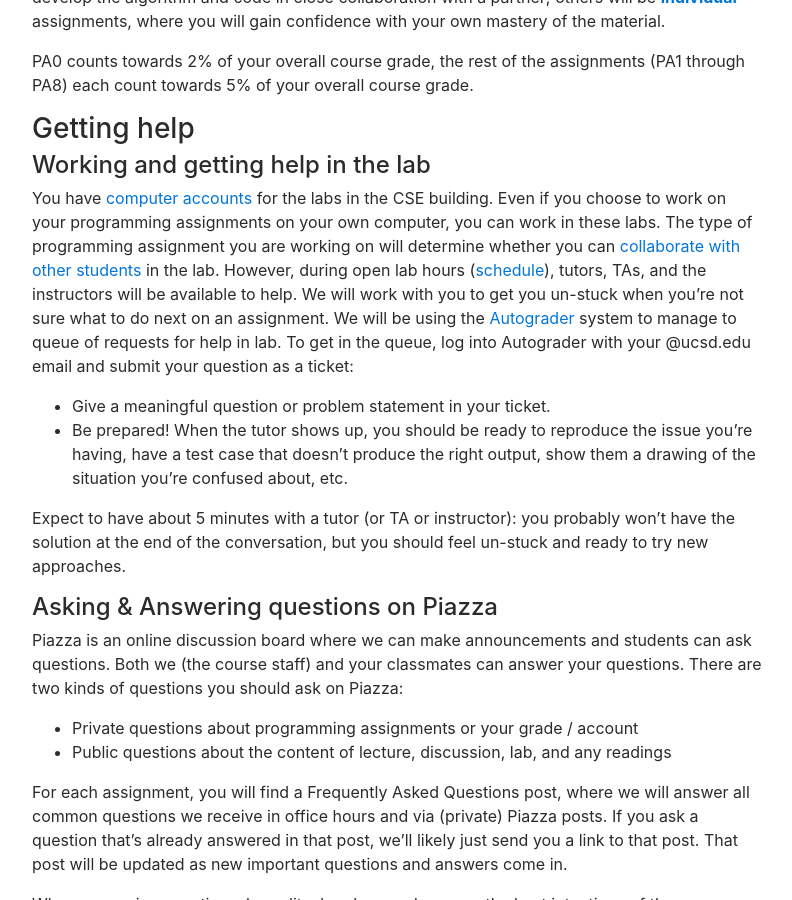
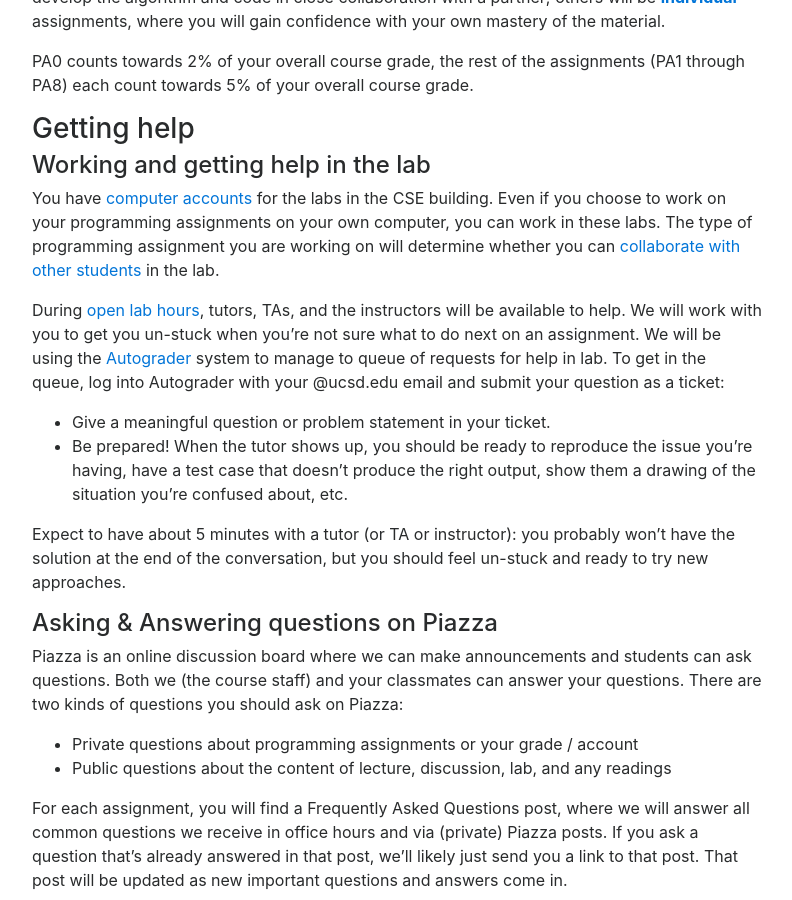
Before and after one commit to ucsd-cse8a-f18/ucsd-cse8a-f18.github.io, a Jekyll site: the page built from index.md, in a window 1280 px wide and 900 px high, scrolled down 4808 px. Shown: the whole window, without its empty margins (243-1035 px from the left). Built offline with Jekyll 4.4.1, drawn with Linux system fonts in a browser that asks for light colours; nearby versions of some CDN libraries.

Commit message:
Update index.md

```diff
--- a/index.md
+++ b/index.md
@@ -231,7 +231,9 @@ of your overall course grade.
 <h4>Working and getting help in the lab</h4>
 
 You have <a href="https://sdacs.ucsd.edu/~icc/index.php" target="_blank">computer accounts</a> for the labs in the CSE building.  Even if you choose to work on your programming assignments on
-your own computer, you can work in these labs. The type of programming assignment you are working on will determine whether you can <a href="#pa:pa-collab">collaborate with other students</a> in the lab.  However, during open lab hours (<a href="#staff">schedule</a>), tutors, TAs, and the
+your own computer, you can work in these labs. The type of programming assignment you are working on will determine whether you can <a href="#pa:pa-collab">collaborate with other students</a> in the lab.
+
+During <a href="#staff">open lab hours</a>, tutors, TAs, and the
 instructors will be available to help. We will work with you to get you un-stuck when you're not sure what to do next on an
 assignment. We will be using the <a href="autograder.ucsd.edu" target="_blank">Autograder</a> system to manage to queue of
 requests for help in lab.  To get in the queue, log into Autograder with your @ucsd.edu email and submit your question as a ticket:
@@ -281,7 +283,7 @@ few misconceptions or have made a few mistakes to not fall behind in the
 course.
 
 
-<a name="pa:pas-collab"></a>
+<a name="pa:pa-collab"></a>
 <h3>Collaboration and Sources</h3>
 
 Programming assignments will be clearly labelled as **individual** or
```
